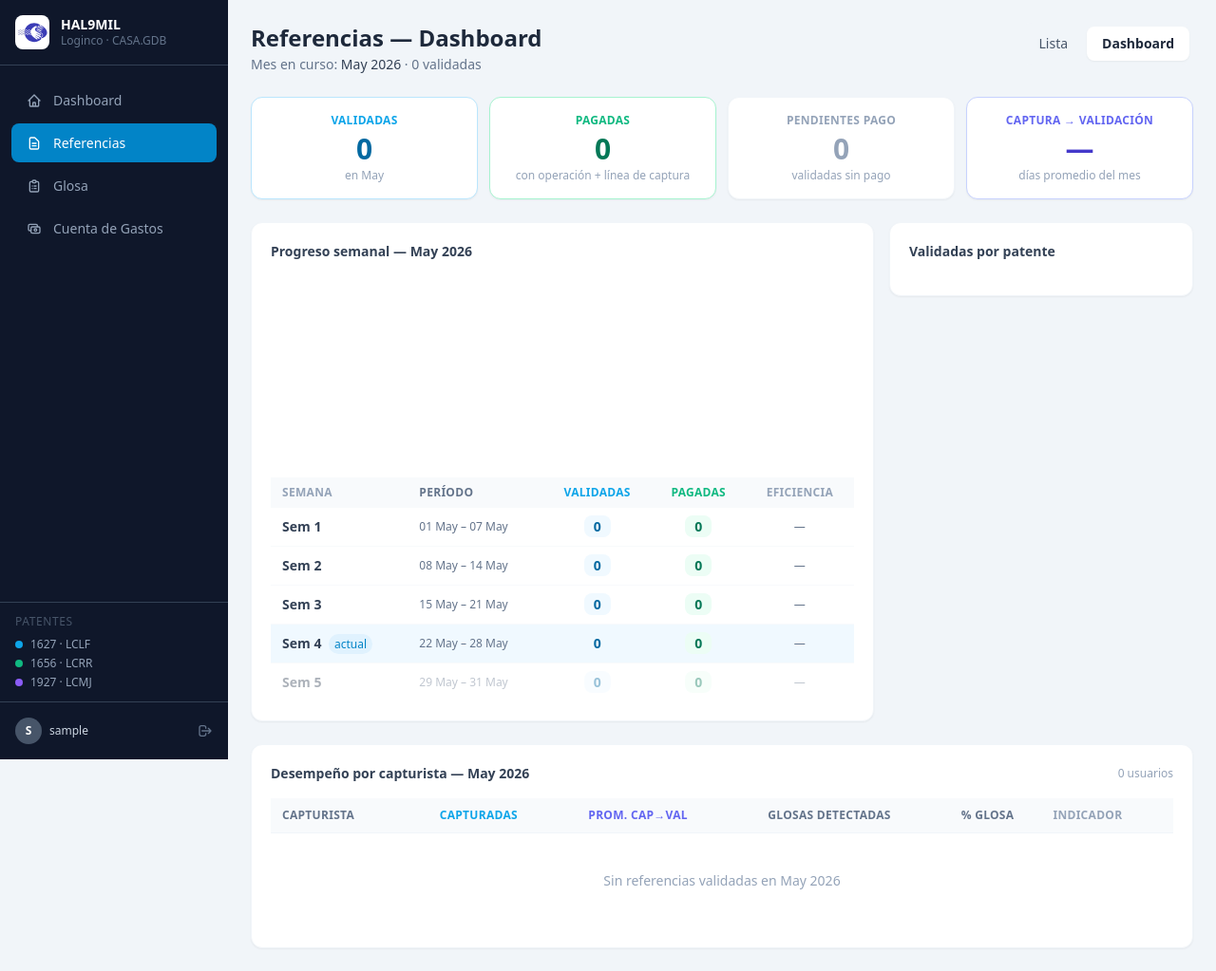
After one commit to Agencia-Aduanal-Loginco/Proyecto_HAL9MIL, a Django app: page /referencias/dashboard/ in a window 1280 px wide. The commit adds this page. Shown: the whole page at 95% size. Run offline with Django 5.2, Linux system fonts and the light colour scheme; the visitor is signed in with stand-in values (Sample User, id 1); data that the repository does not hold is empty; a map, chart or similar area stays blank; some libraries are stand-ins or nearby versions.

Commit message:
Implementacion de dashboard de referencia

```diff
--- a/referencias/urls.py
+++ b/referencias/urls.py
@@ -3,8 +3,9 @@ from . import views, sync_views
 
 urlpatterns = [
     path('',                             views.dashboard,          name='dashboard'),
-    path('referencias/',                 views.lista,              name='lista'),
-    path('referencias/<path:num_refe>/', views.detalle,            name='detalle'),
+    path('referencias/',                 views.lista,                  name='lista'),
+    path('referencias/dashboard/',       views.referencias_dashboard,  name='referencias_dashboard'),
+    path('referencias/<path:num_refe>/', views.detalle,                name='detalle'),
     path('glosa/',                            views.glosa,              name='glosa'),
     path('glosa/dashboard/',                  views.glosa_dashboard,    name='glosa_dashboard'),
     path('glosa/urgente/<int:pk>/',           views.glosa_urgente,      name='glosa_urgente'),
--- a/referencias/views.py
+++ b/referencias/views.py
@@ -1,3 +1,4 @@
+import calendar as cal
 import json
 from datetime import date, timedelta
 
@@ -707,6 +708,120 @@ def cuenta_gastos_dashboard(request):
 
 
 @login_required
+def referencias_dashboard(request):
+    now   = timezone.localtime()
+    year  = now.year
+    month = now.month
+    today = now.date()
+    meses_nombres = ['Ene','Feb','Mar','Abr','May','Jun','Jul','Ago','Sep','Oct','Nov','Dic']
+
+    _, last_day_num = cal.monthrange(year, month)
+    mes_inicio = date(year, month, 1)
+    mes_fin    = date(year, month, last_day_num)
+
+    validadas_mes = Referencia.objects.filter(
+        fecha_validacion__year=year,
+        fecha_validacion__month=month,
+        es_rectificacion=False,
+    )
+    pagadas_mes = Referencia.objects.filter(
+        fecha_pago__year=year,
+        fecha_pago__month=month,
+        es_rectificacion=False,
+        num_operacion__gt='',
+        linea_captura__gt='',
+    )
+
+    total_validadas = validadas_mes.count()
+    total_pagadas   = pagadas_mes.count()
+
+    # Avg captura → validacion del mes completo
+    pares_mes = list(
+        validadas_mes.filter(fecha_captura__isnull=False)
+        .values_list('fecha_captura', 'fecha_validacion')
+    )
+    dias_cv_mes = [(v - c).days for c, v in pares_mes if v and c and v >= c]
+    avg_dias_mes = round(sum(dias_cv_mes) / len(dias_cv_mes), 1) if dias_cv_mes else None
+
+    # Semanas del mes: bloques fijos de 7 días desde el día 1
+    semanas = []
+    for w in range(5):
+        ws = mes_inicio + timedelta(days=w * 7)
+        if ws > mes_fin:
+            break
+        we = min(ws + timedelta(days=6), mes_fin)
+        semanas.append({
+            'num':       w + 1,
+            'inicio':    ws,
+            'fin':       we,
+            'validadas': validadas_mes.filter(fecha_validacion__gte=ws, fecha_validacion__lte=we).count(),
+            'pagadas':   pagadas_mes.filter(fecha_pago__gte=ws, fecha_pago__lte=we).count(),
+            'es_actual': ws <= today <= we,
+            'es_futura': ws > today,
+        })
+
+    # Tabla por capturista
+    caps = {}
+    for row in validadas_mes.values('nombre_capturista').annotate(capturadas=Count('id')):
+        nombre = row['nombre_capturista'] or '—'
+        caps[nombre] = {'nombre': nombre, 'capturadas': row['capturadas'], '_dias': [], 'glosas': 0}
+
+    for nombre_cap, fecha_cap, fecha_val in (
+        validadas_mes.filter(fecha_captura__isnull=False)
+        .values_list('nombre_capturista', 'fecha_captura', 'fecha_validacion')
+    ):
+        nombre = nombre_cap or '—'
+        if fecha_val and fecha_cap and fecha_val >= fecha_cap and nombre in caps:
+            caps[nombre]['_dias'].append((fecha_val - fecha_cap).days)
+
+    for data in caps.values():
+        lst = data.pop('_dias')
+        data['avg_dias_cv'] = round(sum(lst) / len(lst), 1) if lst else None
+
+    for row in (
+        GlosaRegistro.objects
+        .filter(referencia__in=validadas_mes)
+        .values('referencia__nombre_capturista')
+        .annotate(total=Count('id'))
+    ):
+        nombre = row['referencia__nombre_capturista'] or '—'
+        if nombre in caps:
+            caps[nombre]['glosas'] = row['total']
+
+    por_capturista = sorted(caps.values(), key=lambda x: -x['capturadas'])
+    for c in por_capturista:
+        c['glosa_pct'] = round(c['glosas'] / c['capturadas'] * 100) if c['capturadas'] else 0
+
+    por_patente = list(
+        validadas_mes.values('patente', 'prefijo')
+        .annotate(total=Count('id'))
+        .order_by('-total')
+    )
+    top_clientes = list(
+        pagadas_mes.values('nombre_cliente')
+        .annotate(total=Count('id'))
+        .order_by('-total')[:8]
+    )
+
+    ctx = {
+        'mes_actual':    meses_nombres[month - 1],
+        'año':           year,
+        'total_validadas': total_validadas,
+        'total_pagadas':   total_pagadas,
+        'total_pendientes': total_validadas - total_pagadas,
+        'avg_dias_mes':  avg_dias_mes,
+        'semanas':       semanas,
+        'por_capturista': por_capturista,
+        'por_patente':   por_patente,
+        'top_clientes':  top_clientes,
+        'semanas_labels_json':    json.dumps([f"Sem {s['num']}" for s in semanas]),
+        'semanas_validadas_json': json.dumps([s['validadas'] for s in semanas]),
+        'semanas_pagadas_json':   json.dumps([s['pagadas'] for s in semanas]),
+    }
+    return render(request, 'referencias/referencias_dashboard.html', ctx)
+
+
+@login_required
 def glosa_dashboard(request):
     now   = timezone.localtime()
     year  = now.year
--- a/templates/base.html
+++ b/templates/base.html
@@ -69,7 +69,7 @@
         Dashboard
       </a>
       <a href="{% url 'lista' %}"
-         class="sidebar-link {% if request.resolver_match.url_name == 'lista' or request.resolver_match.url_name == 'detalle' %}active{% endif %}">
+         class="sidebar-link {% if request.resolver_match.url_name == 'lista' or request.resolver_match.url_name == 'detalle' or request.resolver_match.url_name == 'referencias_dashboard' %}active{% endif %}">
         <svg class="w-4 h-4" fill="none" stroke="currentColor" viewBox="0 0 24 24">
           <path stroke-linecap="round" stroke-linejoin="round" stroke-width="2"
             d="M9 12h6m-6 4h6m2 5H7a2 2 0 01-2-2V5a2 2 0 012-2h5.586a1 1 0 01.707.293l5.414 5.414a1 1 0 01.293.707V19a2 2 0 01-2 2z"/>
--- /dev/null
+++ b/templates/referencias/referencias_dashboard.html
@@ -0,0 +1,315 @@
+{% extends "base.html" %}
+{% block title %}Referencias · Dashboard · HAL9MIL{% endblock %}
+
+{% block content %}
+<div class="p-4 sm:p-6 space-y-5 sm:space-y-6">
+
+  <!-- Header + tabs -->
+  <div class="flex flex-col sm:flex-row sm:items-start sm:justify-between gap-3">
+    <div>
+      <h1 class="text-xl sm:text-2xl font-bold text-slate-800">Referencias — Dashboard</h1>
+      <p class="text-slate-500 text-sm mt-0.5">
+        Mes en curso: <span class="font-medium text-slate-700">{{ mes_actual }} {{ año }}</span>
+        · {{ total_validadas }} validada{% if total_validadas != 1 %}s{% endif %}
+      </p>
+    </div>
+    <div class="flex items-center bg-slate-100 rounded-xl p-1 gap-1 self-start">
+      <a href="{% url 'lista' %}"
+         class="px-3 sm:px-4 py-2 text-sm rounded-lg text-slate-600 hover:bg-white hover:text-slate-800 transition-colors">
+        Lista
+      </a>
+      <span class="px-3 sm:px-4 py-2 text-sm rounded-lg bg-white text-slate-800 font-semibold shadow-sm">
+        Dashboard
+      </span>
+    </div>
+  </div>
+
+  <!-- KPI cards -->
+  <div class="grid grid-cols-2 lg:grid-cols-4 gap-3">
+    <div class="bg-white rounded-xl border border-sky-200 shadow-sm p-4 text-center">
+      <p class="text-xs text-sky-500 uppercase tracking-wide font-semibold mb-1">Validadas</p>
+      <p class="text-3xl font-bold text-sky-700">{{ total_validadas }}</p>
+      <p class="text-xs text-slate-400 mt-0.5">en {{ mes_actual }}</p>
+    </div>
+    <div class="bg-white rounded-xl border border-emerald-200 shadow-sm p-4 text-center">
+      <p class="text-xs text-emerald-500 uppercase tracking-wide font-semibold mb-1">Pagadas</p>
+      <p class="text-3xl font-bold text-emerald-700">{{ total_pagadas }}</p>
+      <p class="text-xs text-slate-400 mt-0.5">con operación + línea de captura</p>
+    </div>
+    <div class="bg-white rounded-xl border {% if total_pendientes > 0 %}border-amber-200{% else %}border-slate-100{% endif %} shadow-sm p-4 text-center">
+      <p class="text-xs {% if total_pendientes > 0 %}text-amber-500{% else %}text-slate-400{% endif %} uppercase tracking-wide font-semibold mb-1">Pendientes pago</p>
+      <p class="text-3xl font-bold {% if total_pendientes > 0 %}text-amber-700{% else %}text-slate-400{% endif %}">{{ total_pendientes }}</p>
+      <p class="text-xs text-slate-400 mt-0.5">validadas sin pago</p>
+    </div>
+    <div class="bg-white rounded-xl border border-indigo-200 shadow-sm p-4 text-center">
+      <p class="text-xs text-indigo-500 uppercase tracking-wide font-semibold mb-1">Captura → Validación</p>
+      <p class="text-3xl font-bold text-indigo-700">
+        {% if avg_dias_mes %}{{ avg_dias_mes }}{% else %}—{% endif %}
+      </p>
+      <p class="text-xs text-slate-400 mt-0.5">días promedio del mes</p>
+    </div>
+  </div>
+
+  <!-- Fila principal: gráfica semanal + patente & clientes -->
+  <div class="grid grid-cols-1 lg:grid-cols-3 gap-4">
+
+    <!-- Gráfica + tabla semanal (2/3) -->
+    <div class="lg:col-span-2 bg-white rounded-xl border border-slate-100 shadow-sm p-5">
+      <h2 class="text-sm font-semibold text-slate-700 mb-4">Progreso semanal — {{ mes_actual }} {{ año }}</h2>
+
+      <div class="relative h-48 mb-5">
+        <canvas id="chartSemanas"></canvas>
+      </div>
+
+      <!-- Tabla semanas -->
+      <div class="overflow-x-auto">
+        <table class="w-full text-sm" style="min-width:360px;">
+          <thead>
+            <tr class="bg-slate-50 text-xs uppercase tracking-wide text-slate-400">
+              <th class="py-2 px-3 text-left font-semibold">Semana</th>
+              <th class="py-2 px-3 text-left font-semibold text-slate-500">Período</th>
+              <th class="py-2 px-3 text-center font-semibold text-sky-500">Validadas</th>
+              <th class="py-2 px-3 text-center font-semibold text-emerald-500">Pagadas</th>
+              <th class="py-2 px-3 text-center font-semibold text-slate-400">Eficiencia</th>
+            </tr>
+          </thead>
+          <tbody class="divide-y divide-slate-50">
+            {% for s in semanas %}
+            <tr class="{% if s.es_actual %}bg-sky-50{% elif s.es_futura %}opacity-40{% endif %}">
+              <td class="py-2.5 px-3 font-semibold text-slate-700">
+                Sem {{ s.num }}
+                {% if s.es_actual %}
+                <span class="ml-1 text-xs bg-sky-100 text-sky-600 px-1.5 py-0.5 rounded-full font-medium">actual</span>
+                {% endif %}
+              </td>
+              <td class="py-2.5 px-3 text-slate-500 text-xs">
+                {{ s.inicio|date:"d M" }} – {{ s.fin|date:"d M" }}
+              </td>
+              <td class="py-2.5 px-3 text-center">
+                <span class="bg-sky-50 text-sky-700 font-bold text-sm px-2.5 py-0.5 rounded-lg">{{ s.validadas }}</span>
+              </td>
+              <td class="py-2.5 px-3 text-center">
+                <span class="bg-emerald-50 text-emerald-700 font-bold text-sm px-2.5 py-0.5 rounded-lg">{{ s.pagadas }}</span>
+              </td>
+              <td class="py-2.5 px-3 text-center text-xs text-slate-500">
+                {% if s.validadas > 0 %}
+                  {% widthratio s.pagadas s.validadas 100 %}%
+                {% else %}—{% endif %}
+              </td>
+            </tr>
+            {% endfor %}
+          </tbody>
+        </table>
+      </div>
+    </div>
+
+    <!-- Columna derecha: patente + clientes (1/3) -->
+    <div class="flex flex-col gap-4">
+
+      <!-- Por patente -->
+      <div class="bg-white rounded-xl border border-slate-100 shadow-sm p-5">
+        <h2 class="text-sm font-semibold text-slate-700 mb-4">Validadas por patente</h2>
+        <div class="space-y-3">
+          {% for p in por_patente %}
+          <div>
+            <div class="flex items-center justify-between mb-1">
+              <span class="inline-block text-xs font-bold px-2 py-0.5 rounded
+                {% if p.patente == '1627' %}bg-sky-100 text-sky-700
+                {% elif p.patente == '1656' %}bg-emerald-100 text-emerald-700
+                {% else %}bg-violet-100 text-violet-700{% endif %}">
+                {{ p.prefijo }}
+              </span>
+              <span class="text-sm font-bold text-slate-700">{{ p.total }}</span>
+            </div>
+            {% if total_validadas > 0 %}
+            <div class="bg-slate-100 rounded-full h-2 overflow-hidden">
+              <div class="h-2 rounded-full
+                {% if p.patente == '1627' %}bg-sky-400
+                {% elif p.patente == '1656' %}bg-emerald-400
+                {% else %}bg-violet-400{% endif %}"
+                style="width:{% widthratio p.total total_validadas 100 %}%">
+              </div>
+            </div>
+            {% endif %}
+          </div>
+          {% endfor %}
+        </div>
+      </div>
+
+      <!-- Top clientes -->
+      {% if top_clientes %}
+      <div class="bg-white rounded-xl border border-slate-100 shadow-sm p-5 flex-1">
+        <h2 class="text-sm font-semibold text-slate-700 mb-3">Top clientes (pagados)</h2>
+        <div class="space-y-2">
+          {% for c in top_clientes %}
+          <div class="flex items-center justify-between gap-2">
+            <div class="flex items-center gap-2 min-w-0">
+              <span class="text-xs text-slate-400 font-medium w-4 shrink-0">{{ forloop.counter }}.</span>
+              <span class="text-xs text-slate-600 truncate">{{ c.nombre_cliente|default:"—" }}</span>
+            </div>
+            <span class="text-xs font-bold text-slate-700 shrink-0">{{ c.total }}</span>
+          </div>
+          {% endfor %}
+        </div>
+      </div>
+      {% endif %}
+
+    </div>
+  </div>
+
+  <!-- Tabla por capturista -->
+  <div class="bg-white rounded-xl border border-slate-100 shadow-sm p-5">
+    <div class="flex items-center justify-between mb-4 gap-3">
+      <h2 class="text-sm font-semibold text-slate-700">Desempeño por capturista — {{ mes_actual }} {{ año }}</h2>
+      <span class="text-xs text-slate-400">{{ por_capturista|length }} usuario{% if por_capturista|length != 1 %}s{% endif %}</span>
+    </div>
+
+    <div class="overflow-x-auto">
+      <table class="w-full text-sm border-collapse" style="min-width:600px;">
+        <thead>
+          <tr class="bg-slate-50 text-xs uppercase tracking-wide">
+            <th class="py-2.5 px-3 text-left font-semibold text-slate-500 border-b border-slate-100">Capturista</th>
+            <th class="py-2.5 px-3 text-center font-semibold text-sky-500 border-b border-slate-100">Capturadas</th>
+            <th class="py-2.5 px-3 text-center font-semibold text-indigo-500 border-b border-slate-100">Prom. Cap→Val</th>
+            <th class="py-2.5 px-3 text-center font-semibold text-slate-500 border-b border-slate-100">Glosas detectadas</th>
+            <th class="py-2.5 px-3 text-center font-semibold text-slate-500 border-b border-slate-100">% Glosa</th>
+            <th class="py-2.5 px-3 text-left font-semibold text-slate-400 border-b border-slate-100">Indicador</th>
+          </tr>
+        </thead>
+        <tbody class="divide-y divide-slate-50">
+          {% for c in por_capturista %}
+          <tr class="hover:bg-slate-50 transition-colors">
+            <td class="py-3 px-3 font-medium text-slate-700">{{ c.nombre }}</td>
+            <td class="py-3 px-3 text-center">
+              <span class="bg-sky-50 text-sky-700 font-bold px-2.5 py-1 rounded-lg text-sm">{{ c.capturadas }}</span>
+            </td>
+            <td class="py-3 px-3 text-center">
+              {% if c.avg_dias_cv is not None %}
+              <span class="font-semibold text-indigo-600">{{ c.avg_dias_cv }} días</span>
+              {% else %}
+              <span class="text-slate-300">—</span>
+              {% endif %}
+            </td>
+            <td class="py-3 px-3 text-center">
+              {% if c.glosas > 0 %}
+              <span class="bg-red-50 text-red-600 font-bold px-2.5 py-1 rounded-lg text-sm">{{ c.glosas }}</span>
+              {% else %}
+              <span class="text-emerald-500 font-semibold">0</span>
+              {% endif %}
+            </td>
+            <td class="py-3 px-3 text-center">
+              <span class="text-sm font-semibold
+                {% if c.glosa_pct == 0 %}text-emerald-500
+                {% elif c.glosa_pct < 20 %}text-amber-500
+                {% else %}text-red-500{% endif %}">
+                {{ c.glosa_pct }}%
+              </span>
+            </td>
+            <td class="py-3 px-3">
+              {% if c.capturadas > 0 %}
+              <div class="flex items-center gap-2">
+                <div class="flex-1 bg-slate-100 rounded-full h-2 overflow-hidden" style="min-width:80px;max-width:160px;">
+                  <div class="h-2 rounded-full
+                    {% if c.glosa_pct == 0 %}bg-emerald-400
+                    {% elif c.glosa_pct < 20 %}bg-amber-400
+                    {% else %}bg-red-400{% endif %}"
+                    style="width:{{ c.glosa_pct }}%;max-width:100%;">
+                  </div>
+                </div>
+                {% if c.glosa_pct == 0 %}
+                <span class="text-xs text-emerald-500 font-medium whitespace-nowrap">Sin errores</span>
+                {% elif c.glosa_pct < 20 %}
+                <span class="text-xs text-amber-500 font-medium whitespace-nowrap">Aceptable</span>
+                {% else %}
+                <span class="text-xs text-red-500 font-medium whitespace-nowrap">Alto</span>
+                {% endif %}
+              </div>
+              {% endif %}
+            </td>
+          </tr>
+          {% empty %}
+          <tr>
+            <td colspan="6" class="py-10 text-center text-slate-400 text-sm">
+              Sin referencias validadas en {{ mes_actual }} {{ año }}
+            </td>
+          </tr>
+          {% endfor %}
+        </tbody>
+        {% if por_capturista %}
+        <tfoot>
+          <tr class="bg-slate-50 border-t-2 border-slate-200">
+            <td class="py-2.5 px-3 text-xs font-semibold text-slate-500 uppercase tracking-wide">Total</td>
+            <td class="py-2.5 px-3 text-center">
+              <span class="font-bold text-sky-700 text-sm">{{ total_validadas }}</span>
+            </td>
+            <td class="py-2.5 px-3 text-center">
+              {% if avg_dias_mes %}
+              <span class="font-semibold text-indigo-600 text-sm">{{ avg_dias_mes }} días</span>
+              {% else %}
+              <span class="text-slate-300">—</span>
+              {% endif %}
+            </td>
+            <td class="py-2.5 px-3 text-center" colspan="3">
+              <span class="text-xs text-slate-400">
+                {% with total_glosas=0 %}
+                  {% for c in por_capturista %}{% endfor %}
+                {% endwith %}
+              </span>
+            </td>
+          </tr>
+        </tfoot>
+        {% endif %}
+      </table>
+    </div>
+  </div>
+
+</div>
+
+<script>
+(function () {
+  const labels    = {{ semanas_labels_json }};
+  const validadas = {{ semanas_validadas_json }};
+  const pagadas   = {{ semanas_pagadas_json }};
+
+  new Chart(document.getElementById('chartSemanas'), {
+    type: 'bar',
+    data: {
+      labels,
+      datasets: [
+        {
+          label: 'Validadas',
+          data: validadas,
+          backgroundColor: 'rgba(14,165,233,0.7)',
+          borderColor: '#0ea5e9',
+          borderWidth: 1,
+          borderRadius: 4,
+        },
+        {
+          label: 'Pagadas',
+          data: pagadas,
+          backgroundColor: 'rgba(16,185,129,0.7)',
+          borderColor: '#10b981',
+          borderWidth: 1,
+          borderRadius: 4,
+        },
+      ],
+    },
+    options: {
+      responsive: true,
+      maintainAspectRatio: false,
+      plugins: {
+        legend: { position: 'bottom', labels: { font: { size: 11 }, boxWidth: 12 } },
+      },
+      scales: {
+        x: { grid: { display: false }, ticks: { font: { size: 11 } } },
+        y: {
+          beginAtZero: true,
+          ticks: { precision: 0, font: { size: 11 } },
+          grid: { color: '#f1f5f9' },
+        },
+      },
+    },
+  });
+})();
+</script>
+{% endblock %}
```
